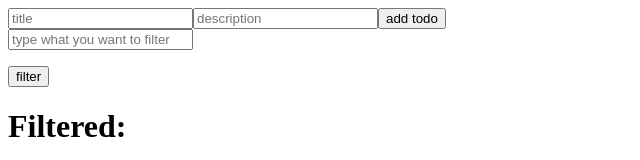
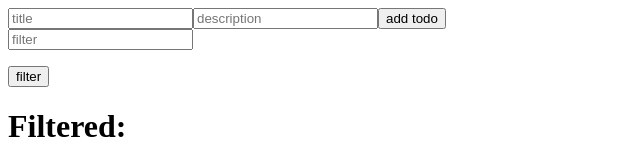
Before and after one commit to Thisshonrobert/todo-using-recoil, a React (Vite) app: page / in a window 1280 px wide. Shown: the top 160 px of the page, without its empty margins (0-640 px from the left). Built offline with nearby package versions, Linux system fonts and the light colour scheme.

Commit message:
Update Todos.jsx

```diff
--- a/src/Components/Todos.jsx
+++ b/src/Components/Todos.jsx
@@ -25,7 +25,7 @@ export function Todos(){
        <input  placeholder="title" onChange={e=> setTitle(e.target.value)}></input>
        <input placeholder="description" onChange={e=> setDescription(e.target.value)}></input>
        <button onClick={addTodo}>add todo</button><br></br>
-       <input id="filter" placeholder="type what you want to filter" ></input>
+       <input id="filter" placeholder="filter" ></input>
 
        <ul>
           {todos.map((todo) => (
```
